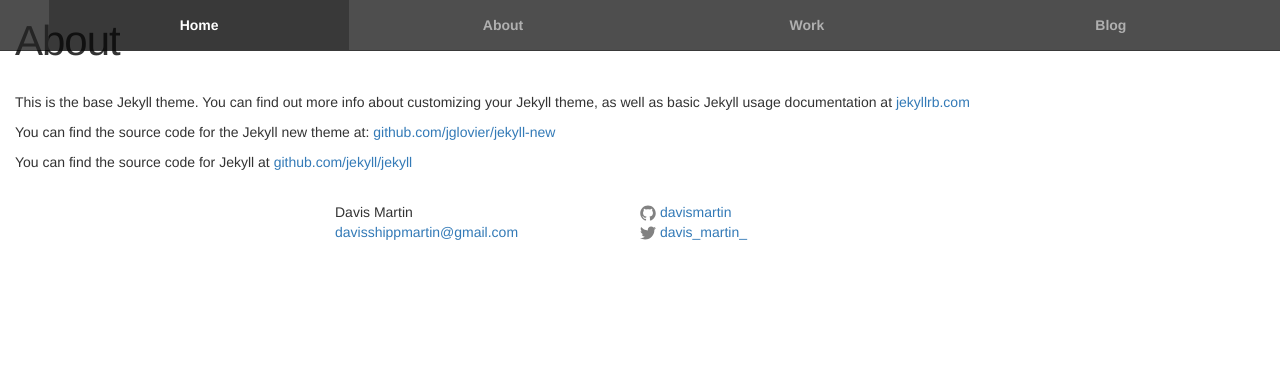
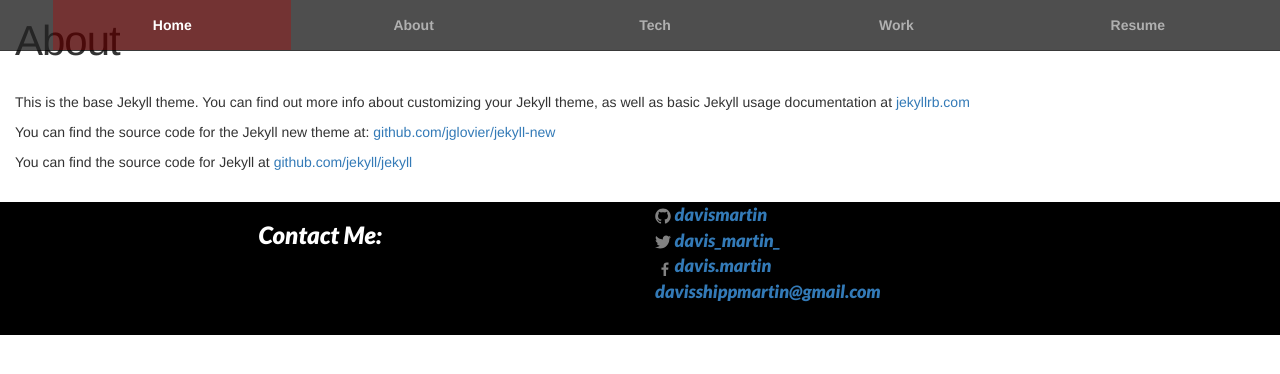
Before and after one commit to davismartin/davismartin.github.io, a Jekyll site: the page built from about.md, in a window 1280 px wide. Shown: the top 374 px of the page. Built offline with Jekyll 4.4.1, drawn with Linux system fonts in a browser that asks for light colours; nearby versions of some CDN libraries; library files that are not in the unit come from our copies.

Commit message:
adds(footer)adds footer with images and formatting

```diff
--- a/_config.yml
+++ b/_config.yml
@@ -10,6 +10,7 @@
 url: "http://davissmartin.com" # the base hostname & protocol for your site
 twitter_username: "davis_martin_"
 github_username: "davismartin"
+facebook_username: "davis.martin"
 
 # Build settings
 markdown: kramdown
--- a/_includes/footer.html
+++ b/_includes/footer.html
@@ -1,13 +1,9 @@
-<div class="row">
+<div class="row footer">
   <div class="container-fluid">
-    <div class="col-lg-3"></div>
-    <div class="col-lg-3">
-      <ul class="contact-list">
-        <li>{{ site.title }}</li>
-        <li><a href="mailto:{{ site.email }}">{{ site.email }}</a></li>
-      </ul>
+    <div class="col-xs-6">
+      <h3 class="footer-title">Contact Me: </h3>
     </div>
-    <div class="col-ls-3">
+    <div class="col-xs-6">
       <ul class="social-media-list">
         {% if site.github_username %}
         <li>
@@ -17,7 +13,6 @@
                 <path fill="#828282" d="M7.999,0.431c-4.285,0-7.76,3.474-7.76,7.761 c0,3.428,2.223,6.337,5.307,7.363c0.388,0.071,0.53-0.168,0.53-0.374c0-0.184-0.007-0.672-0.01-1.32 c-2.159,0.469-2.614-1.04-2.614-1.04c-0.353-0.896-0.862-1.135-0.862-1.135c-0.705-0.481,0.053-0.472,0.053-0.472 c0.779,0.055,1.189,0.8,1.189,0.8c0.692,1.186,1.816,0.843,2.258,0.645c0.071-0.502,0.271-0.843,0.493-1.037 C4.86,11.425,3.049,10.76,3.049,7.786c0-0.847,0.302-1.54,0.799-2.082C3.768,5.507,3.501,4.718,3.924,3.65 c0,0,0.652-0.209,2.134,0.796C6.677,4.273,7.34,4.187,8,4.184c0.659,0.003,1.323,0.089,1.943,0.261 c1.482-1.004,2.132-0.796,2.132-0.796c0.423,1.068,0.157,1.857,0.077,2.054c0.497,0.542,0.798,1.235,0.798,2.082 c0,2.981-1.814,3.637-3.543,3.829c0.279,0.24,0.527,0.713,0.527,1.437c0,1.037-0.01,1.874-0.01,2.129 c0,0.208,0.14,0.449,0.534,0.373c3.081-1.028,5.302-3.935,5.302-7.362C15.76,3.906,12.285,0.431,7.999,0.431z"/>
               </svg>
             </span>
-
             <span class="username">{{ site.github_username }}</span>
           </a>
         </li>
@@ -36,6 +31,20 @@
           </a>
         </li>
         {% endif %}
+        {% if site.facebook_username %}
+        <li>
+          <a href="https://facebook.com/{{ site.facebook_username }}">
+            <span class="icon  icon--facebook">
+              <svg viewBox="0 0 16 16">
+                <!-- <path fill="#3b5999" d="m 15.11687,16.000001 c 0.487599,0 0.88301,-0.39541 0.88301,-0.88313 V 0.883071 C 15.99988,0.395281 15.60453,1e-6 15.11687,1e-6 H 0.8830695 c -0.48778,0 -0.88307,0.39528 -0.88307,0.88307 v 14.2338 c 0,0.48766 0.39522,0.88313 0.88307,0.88313 H 15.11687 z"/> -->
+                <path fill="#ffffff" d="m 11.03968,16.000001 v -6.19608 h 2.07973 l 0.31141,-2.41472 h -2.39114 v -1.54165 c 0,-0.69912 0.19414,-1.17555 1.19666,-1.17555 l 1.27866,-5.6e-4 v -2.15974 c -0.22114,-0.0294 -0.98017,-0.0952 -1.86324,-0.0952 -1.8435605,0 -3.1057105,1.12532 -3.1057105,3.19188 v 1.7808 h -2.08506 v 2.41472 h 2.08506 v 6.19608 H 11.03968 z"/>
+              </svg>
+            </span>
+            <span class="username">{{ site.facebook_username }}</span>
+          </a>
+        </li>
+        {% endif %}
+        <li><a href="mailto:{{ site.email }}">{{ site.email }}</a></li>
       </ul>
     </div>
   </div>
--- a/_includes/header.html
+++ b/_includes/header.html
@@ -1,4 +1,4 @@
-<nav class="navbar navbar-inverse navbar-fixed-top" role="navigation">
+<nav class="navbar navbar-inverse navbar-fixed-top" role="navigation" id="navbar-main">
   <div class="container-fluid">
     <div class="navbar-header">
       <button type="button" class="navbar-toggle" data-toggle="collapse" data-target=".navbar-collapse">
@@ -10,10 +10,11 @@
     </div>
     <div class="navbar-collapse collapse">
       <ul class="nav navbar-nav navbar-right">
-        <li class="active"><a href="/">Home</a></li>
-        <li><a href="/about">About</a></li>
-        <li><a href="/work">Work</a></li>
-        <li><a href="http://davissmartin.tumblr.com/">Blog</a></li>
+        <li class="active"><a href="#home">Home</a></li>
+        <li><a href="#about">About</a></li>
+        <li><a href="#tech">Tech</a></li>
+        <li><a href="#work">Work</a></li>
+        <li><a href="#resume">Resume</a></li>
       </ul>
     </div>
   </div>
--- a/_layouts/default.html
+++ b/_layouts/default.html
@@ -3,7 +3,7 @@
 
   {% include head.html %}
 
-  <body>
+  <body data-spy="scroll" data-target="#navbar-main">
 
     {% include header.html %}
 
--- a/css/main.scss
+++ b/css/main.scss
@@ -50,6 +50,9 @@
         "syntax-highlighting"
 ;
 
+body {
+  position: relative;
+}
 nav{opacity: .8;}
 ul.nav.navbar-nav {
   width: 100%;
@@ -58,12 +61,16 @@
 ul.nav.navbar-nav>li {
   float: none;
   display: inline-block;
-  width: 24%;
+  width: 19%;
   opacity: 1;
   font-family: Helvetica, sans-serif;
   font-weight: bold;
   font-size: 14px;
   -webkit-font-smoothing: antialiased;
+}
+
+li.active a{
+  background-color: #500000 !important;
 }
 
 
@@ -132,9 +139,37 @@
   font-size: 24px;
 }
 
+.resume {
+  font-family: 'Lato', sans-serif;
+  background-color: whitesmoke;
+  font-style: italic;
+  font-weight: bold;
+  padding-bottom: 20px;
+  font-size: 18px;
+}
 
+.resume-title {
+  text-align: center;
+  padding-bottom: 20px;
+  color: black;
+  font-size: 24px;
+}
 
+.footer {
+  font-family: 'Lato', sans-serif;
+  font-style: italic;
+  font-weight: bold;
+  padding-bottom: 20px;
+  font-size: 18px;
+  background-color: black;
+}
 
+.footer-title {
+  text-align: center;
+  padding-bottom: 20px;
+  color: white;
+  font-size: 24px;
+}
 
 .img {
     position: relative;
@@ -192,3 +227,16 @@
 .job-description {
   font-size: 15px;
 }
+
+.footer {
+  font-family: 'Lato', sans-serif;
+  font-style: italic;
+  font-weight: bold;
+  padding-bottom: 20px;
+  font-size: 18px;
+  background-color: black;
+}
+
+.footer-title {
+  font-family: 'Lato', sans-serif;
+}
```
Also changed, not shown: index.html (+43 -20 lines).
